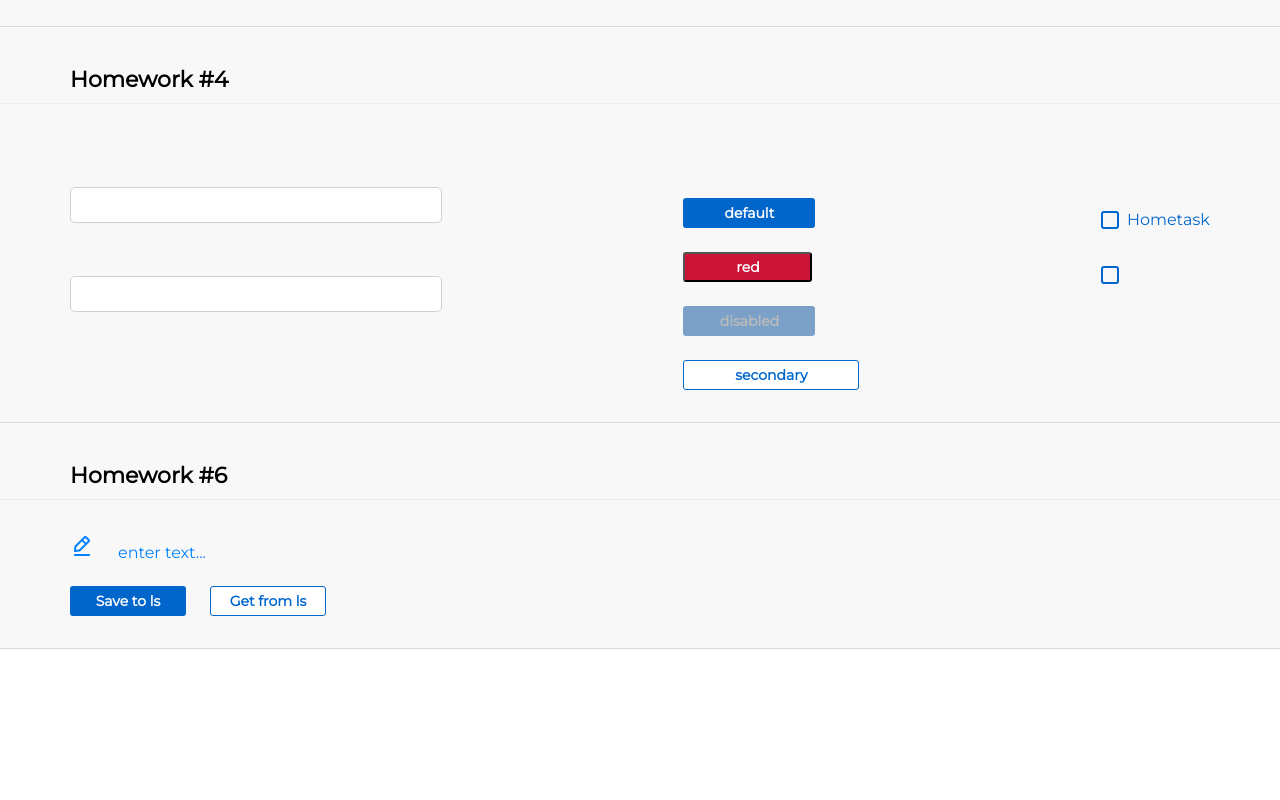
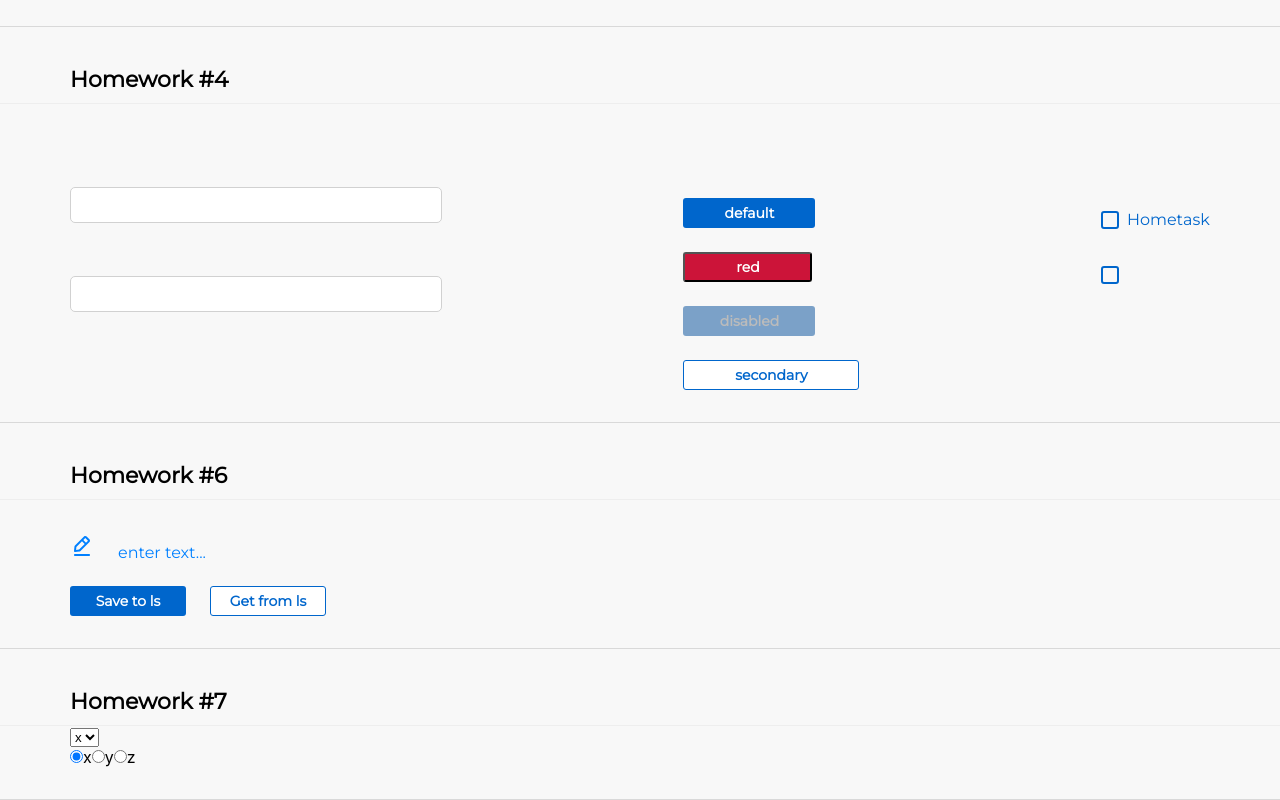
Before and after one commit to AntonKrasouski88/home_works, a React (Create React App) app: page /#/pre-junior in a window 1280 px wide. Shown: the part 1319-2119 px from the top of the page. Before the commit the page ends 1968 px from the top, so only its background shows below. Built offline with nearby package versions, Linux system fonts and the light colour scheme.

Commit message:
hw-7 did onChangeCallBack in components SuperRadio and SuperSelect

```diff
--- a/src/s1-main/App.tsx
+++ b/src/s1-main/App.tsx
@@ -6,6 +6,7 @@ import s from './App.module.css'
 //import HW4 from "../s2-homeworks/hw04/HW4";
 import HW5 from "../s2-homeworks/hw05/HW5";
 import HW6 from '../s2-homeworks/hw06/HW6';
+import HW7 from "../s2-homeworks/hw07/HW7";
 
 function App() {
     return (
@@ -18,6 +19,7 @@ function App() {
             {/*при выполнении дз 5 и более - закомментировать здесь дз 1-4, так как они есть внутри дз 5*/}
             {<HW5/>}
             {<HW6/>}
+            {<HW7/>}
         </div>
     )
 }
--- a/src/s2-homeworks/hw07/common/c5-SuperSelect/SuperSelect.tsx
+++ b/src/s2-homeworks/hw07/common/c5-SuperSelect/SuperSelect.tsx
@@ -37,6 +37,8 @@ const SuperSelect: React.FC<SuperSelectPropsType> = ({
 
     const onChangeCallback = (e: ChangeEvent<HTMLSelectElement>) => {
         // делают студенты
+        onChange?.(e);
+        onChangeOption?.(+e.currentTarget.value)
     }
 
     const finalSelectClassName = s.select + (className ? ' ' + className : '')
--- a/src/s2-homeworks/hw07/common/c6-SuperRadio/SuperRadio.tsx
+++ b/src/s2-homeworks/hw07/common/c6-SuperRadio/SuperRadio.tsx
@@ -36,6 +36,8 @@ const SuperRadio: React.FC<SuperRadioPropsType> = ({
 }) => {
     const onChangeCallback = (e: ChangeEvent<HTMLInputElement>) => {
         // делают студенты
+        onChange?.(e);
+        onChangeOption?.(+e.currentTarget.value);
     }
 
     const finalRadioClassName = s.radio + (className ? ' ' + className : '')
@@ -48,8 +50,11 @@ const SuperRadio: React.FC<SuperRadioPropsType> = ({
                       id={id + '-input-' + o.id}
                       className={finalRadioClassName}
                       type={'radio'}
+                      name={o.name}
+                      value={o.id}
+                      checked={value === o.id}
+
                       // name, checked, value делают студенты
-
                       onChange={onChangeCallback}
                       {...restProps}
                   />
```
